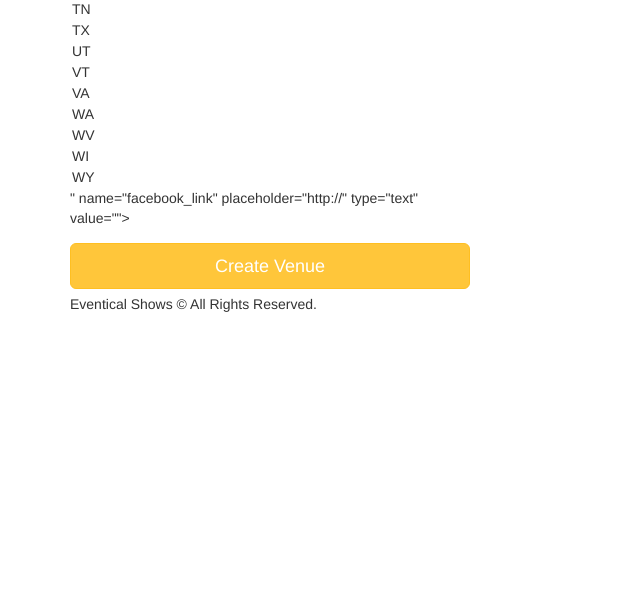
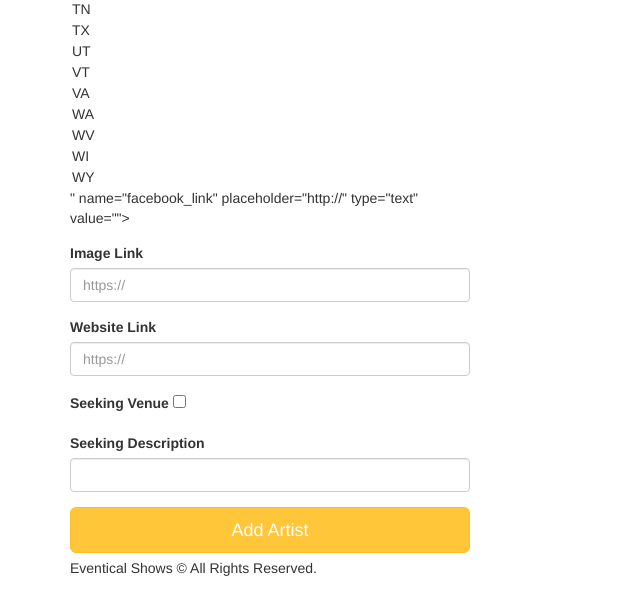
Before and after one commit to candy02058912/Eventical-Shows, a Flask app: page /artists/create in a window 1280 px wide. Shown: the part 1813-2426 px from the top of the page, without its empty margins (0-640 px from the left). Before the commit the page ends 2125 px from the top, so only its background shows below. Run offline with Flask 2, Linux system fonts and the light colour scheme; some libraries are stand-ins or nearby versions.

Commit message:
impl artist

```diff
--- a/app.py
+++ b/app.py
@@ -125,7 +125,7 @@ def create_venue_submission():
         venue.facebook_link = request.form['facebook_link']
         venue.image_link = request.form['image_link']
         venue.website = request.form['website']
-        venue.seeking_talent = request.form.get('seeking_ talent') is not None
+        venue.seeking_talent = request.form.get('seeking_talent') is not None
         venue.seeking_description = request.form['seeking_description']
         db.session.add(venue)
         db.session.commit()
@@ -168,143 +168,177 @@ def delete_venue(venue_id):
 #  ----------------------------------------------------------------
 @app.route('/artists')
 def artists():
-    # TODO: replace with real data returned from querying the database
-    data = [{
-        "id": 4,
-        "name": "Guns N Petals",
-    }, {
-        "id": 5,
-        "name": "Matt Quevedo",
-    }, {
-        "id": 6,
-        "name": "The Wild Sax Band",
-    }]
+    data = Artist.query.all()
     return render_template('pages/artists.html', artists=data)
 
 
 @app.route('/artists/search', methods=['POST'])
 def search_artists():
-    # TODO: implement search on artists with partial string search. Ensure it is case-insensitive.
-    # seach for "A" should return "Guns N Petals", "Matt Quevado", and "The Wild Sax Band".
-    # search for "band" should return "The Wild Sax Band".
-    response = {
-        "count": 1,
-        "data": [{
-            "id": 4,
-            "name": "Guns N Petals",
-            "num_upcoming_shows": 0,
-        }]
-    }
+    search_term = request.form.get('search_term')
+    if search_term:
+        results = Artist.query.filter(
+            Artist.name.ilike('%{}%'.format(search_term))).all()
+        data = [result.serialize() for result in results]
+        response = {
+            'count': len(results),
+            'data': data
+        }
+    else:
+        response = {
+            'count': 0,
+            'data': []
+        }
     return render_template('pages/search_artists.html', results=response, search_term=request.form.get('search_term', ''))
 
 
 @app.route('/artists/<int:artist_id>')
 def show_artist(artist_id):
-    # shows the venue page with the given venue_id
-    # TODO: replace with real venue data from the venues table, using venue_id
-    data1 = {
-        "id": 4,
-        "name": "Guns N Petals",
-        "genres": ["Rock n Roll"],
-        "city": "San Francisco",
-        "state": "CA",
-        "phone": "326-123-5000",
-        "website": "https://www.gunsnpetalsband.com",
-        "facebook_link": "https://www.facebook.com/GunsNPetals",
-        "seeking_venue": True,
-        "seeking_description": "Looking for shows to perform at in the San Francisco Bay Area!",
-        "image_link": "https://images.unsplash.com/photo-1549213783-8284d0336c4f?ixlib=rb-1.2.1&ixid=eyJhcHBfaWQiOjEyMDd9&auto=format&fit=crop&w=300&q=80",
-        "past_shows": [{
-            "venue_id": 1,
-            "venue_name": "The Musical Hop",
-            "venue_image_link": "https://images.unsplash.com/photo-1543900694-133f37abaaa5?ixlib=rb-1.2.1&ixid=eyJhcHBfaWQiOjEyMDd9&auto=format&fit=crop&w=400&q=60",
-            "start_time": "2019-05-21T21:30:00.000Z"
-        }],
-        "upcoming_shows": [],
-        "past_shows_count": 1,
-        "upcoming_shows_count": 0,
-    }
-    data2 = {
-        "id": 5,
-        "name": "Matt Quevedo",
-        "genres": ["Jazz"],
-        "city": "New York",
-        "state": "NY",
-        "phone": "300-400-5000",
-        "facebook_link": "https://www.facebook.com/mattquevedo923251523",
-        "seeking_venue": False,
-        "image_link": "https://images.unsplash.com/photo-1495223153807-b916f75de8c5?ixlib=rb-1.2.1&ixid=eyJhcHBfaWQiOjEyMDd9&auto=format&fit=crop&w=334&q=80",
-        "past_shows": [{
-            "venue_id": 3,
-            "venue_name": "Park Square Live Music & Coffee",
-            "venue_image_link": "https://images.unsplash.com/photo-1485686531765-ba63b07845a7?ixlib=rb-1.2.1&ixid=eyJhcHBfaWQiOjEyMDd9&auto=format&fit=crop&w=747&q=80",
-            "start_time": "2019-06-15T23:00:00.000Z"
-        }],
-        "upcoming_shows": [],
-        "past_shows_count": 1,
-        "upcoming_shows_count": 0,
-    }
-    data3 = {
-        "id": 6,
-        "name": "The Wild Sax Band",
-        "genres": ["Jazz", "Classical"],
-        "city": "San Francisco",
-        "state": "CA",
-        "phone": "432-325-5432",
-        "seeking_venue": False,
-        "image_link": "https://images.unsplash.com/photo-1558369981-f9ca78462e61?ixlib=rb-1.2.1&ixid=eyJhcHBfaWQiOjEyMDd9&auto=format&fit=crop&w=794&q=80",
-        "past_shows": [],
-        "upcoming_shows": [{
-            "venue_id": 3,
-            "venue_name": "Park Square Live Music & Coffee",
-            "venue_image_link": "https://images.unsplash.com/photo-1485686531765-ba63b07845a7?ixlib=rb-1.2.1&ixid=eyJhcHBfaWQiOjEyMDd9&auto=format&fit=crop&w=747&q=80",
-            "start_time": "2035-04-01T20:00:00.000Z"
-        }, {
-            "venue_id": 3,
-            "venue_name": "Park Square Live Music & Coffee",
-            "venue_image_link": "https://images.unsplash.com/photo-1485686531765-ba63b07845a7?ixlib=rb-1.2.1&ixid=eyJhcHBfaWQiOjEyMDd9&auto=format&fit=crop&w=747&q=80",
-            "start_time": "2035-04-08T20:00:00.000Z"
-        }, {
-            "venue_id": 3,
-            "venue_name": "Park Square Live Music & Coffee",
-            "venue_image_link": "https://images.unsplash.com/photo-1485686531765-ba63b07845a7?ixlib=rb-1.2.1&ixid=eyJhcHBfaWQiOjEyMDd9&auto=format&fit=crop&w=747&q=80",
-            "start_time": "2035-04-15T20:00:00.000Z"
-        }],
-        "past_shows_count": 0,
-        "upcoming_shows_count": 3,
-    }
-    data = list(filter(lambda d: d['id'] ==
-                       artist_id, [data1, data2, data3]))[0]
+    # # shows the venue page with the given venue_id
+    # # TODO: replace with real venue data from the venues table, using venue_id
+    # data1 = {
+    #     "id": 4,
+    #     "name": "Guns N Petals",
+    #     "genres": ["Rock n Roll"],
+    #     "city": "San Francisco",
+    #     "state": "CA",
+    #     "phone": "326-123-5000",
+    #     "website": "https://www.gunsnpetalsband.com",
+    #     "facebook_link": "https://www.facebook.com/GunsNPetals",
+    #     "seeking_venue": True,
+    #     "seeking_description": "Looking for shows to perform at in the San Francisco Bay Area!",
+    #     "image_link": "https://images.unsplash.com/photo-1549213783-8284d0336c4f?ixlib=rb-1.2.1&ixid=eyJhcHBfaWQiOjEyMDd9&auto=format&fit=crop&w=300&q=80",
+    #     "past_shows": [{
+    #         "venue_id": 1,
+    #         "venue_name": "The Musical Hop",
+    #         "venue_image_link": "https://images.unsplash.com/photo-1543900694-133f37abaaa5?ixlib=rb-1.2.1&ixid=eyJhcHBfaWQiOjEyMDd9&auto=format&fit=crop&w=400&q=60",
+    #         "start_time": "2019-05-21T21:30:00.000Z"
+    #     }],
+    #     "upcoming_shows": [],
+    #     "past_shows_count": 1,
+    #     "upcoming_shows_count": 0,
+    # }
+    # data2 = {
+    #     "id": 5,
+    #     "name": "Matt Quevedo",
+    #     "genres": ["Jazz"],
+    #     "city": "New York",
+    #     "state": "NY",
+    #     "phone": "300-400-5000",
+    #     "facebook_link": "https://www.facebook.com/mattquevedo923251523",
+    #     "seeking_venue": False,
+    #     "image_link": "https://images.unsplash.com/photo-1495223153807-b916f75de8c5?ixlib=rb-1.2.1&ixid=eyJhcHBfaWQiOjEyMDd9&auto=format&fit=crop&w=334&q=80",
+    #     "past_shows": [{
+    #         "venue_id": 3,
+    #         "venue_name": "Park Square Live Music & Coffee",
+    #         "venue_image_link": "https://images.unsplash.com/photo-1485686531765-ba63b07845a7?ixlib=rb-1.2.1&ixid=eyJhcHBfaWQiOjEyMDd9&auto=format&fit=crop&w=747&q=80",
+    #         "start_time": "2019-06-15T23:00:00.000Z"
+    #     }],
+    #     "upcoming_shows": [],
+    #     "past_shows_count": 1,
+    #     "upcoming_shows_count": 0,
+    # }
+    # data3 = {
+    #     "id": 6,
+    #     "name": "The Wild Sax Band",
+    #     "genres": ["Jazz", "Classical"],
+    #     "city": "San Francisco",
+    #     "state": "CA",
+    #     "phone": "432-325-5432",
+    #     "seeking_venue": False,
+    #     "image_link": "https://images.unsplash.com/photo-1558369981-f9ca78462e61?ixlib=rb-1.2.1&ixid=eyJhcHBfaWQiOjEyMDd9&auto=format&fit=crop&w=794&q=80",
+    #     "past_shows": [],
+    #     "upcoming_shows": [{
+    #         "venue_id": 3,
+    #         "venue_name": "Park Square Live Music & Coffee",
+    #         "venue_image_link": "https://images.unsplash.com/photo-1485686531765-ba63b07845a7?ixlib=rb-1.2.1&ixid=eyJhcHBfaWQiOjEyMDd9&auto=format&fit=crop&w=747&q=80",
+    #         "start_time": "2035-04-01T20:00:00.000Z"
+    #     }, {
+    #         "venue_id": 3,
+    #         "venue_name": "Park Square Live Music & Coffee",
+    #         "venue_image_link": "https://images.unsplash.com/photo-1485686531765-ba63b07845a7?ixlib=rb-1.2.1&ixid=eyJhcHBfaWQiOjEyMDd9&auto=format&fit=crop&w=747&q=80",
+    #         "start_time": "2035-04-08T20:00:00.000Z"
+    #     }, {
+    #         "venue_id": 3,
+    #         "venue_name": "Park Square Live Music & Coffee",
+    #         "venue_image_link": "https://images.unsplash.com/photo-1485686531765-ba63b07845a7?ixlib=rb-1.2.1&ixid=eyJhcHBfaWQiOjEyMDd9&auto=format&fit=crop&w=747&q=80",
+    #         "start_time": "2035-04-15T20:00:00.000Z"
+    #     }],
+    #     "past_shows_count": 0,
+    #     "upcoming_shows_count": 3,
+    # }
+    # data = list(filter(lambda d: d['id'] ==
+    #                    artist_id, [data1, data2, data3]))[0]
+    artist = Artist.query.get(artist_id)
+    data = artist.serialize()
     return render_template('pages/show_artist.html', artist=data)
+
+@app.route('/artists/<artist_id>', methods=['DELETE'])
+def delete_artist(artist_id):
+    error = False
+    try:
+        artist = Artist.query.get(artist_id)
+        db.session.delete(artist)
+        db.session.commit()
+    except:
+        error = True
+        db.session.rollback()
+    finally:
+        db.session.close()
+        if error:
+            flash('An error occurred. Artist ' +
+                  artist.name + ' could not be deleted.')
+        else:
+            flash('Artist ' + artist.name +
+                  ' was successfully deleted!')
+        return render_template('pages/home.html')
 
 #  Update
 #  ----------------------------------------------------------------
 @app.route('/artists/<int:artist_id>/edit', methods=['GET'])
 def edit_artist(artist_id):
     form = ArtistForm()
-    artist = {
-        "id": 4,
-        "name": "Guns N Petals",
-        "genres": ["Rock n Roll"],
-        "city": "San Francisco",
-        "state": "CA",
-        "phone": "326-123-5000",
-        "website": "https://www.gunsnpetalsband.com",
-        "facebook_link": "https://www.facebook.com/GunsNPetals",
-        "seeking_venue": True,
-        "seeking_description": "Looking for shows to perform at in the San Francisco Bay Area!",
-        "image_link": "https://images.unsplash.com/photo-1549213783-8284d0336c4f?ixlib=rb-1.2.1&ixid=eyJhcHBfaWQiOjEyMDd9&auto=format&fit=crop&w=300&q=80"
-    }
-    # TODO: populate form with fields from artist with ID <artist_id>
+    artist = Artist.query.get(artist_id)
+    form.name.data = artist.name
+    form.city.data = artist.city
+    form.state.data = artist.state
+    form.phone.data = artist.phone
+    form.genres.data = artist.genres
+    form.facebook_link.data = artist.facebook_link
+    form.website.data = artist.website
+    form.seeking_venue.data = artist.seeking_venue
+    form.seeking_description.data = artist.seeking_description
     return render_template('forms/edit_artist.html', form=form, artist=artist)
 
 
 @app.route('/artists/<int:artist_id>/edit', methods=['POST'])
 def edit_artist_submission(artist_id):
-    # TODO: take values from the form submitted, and update existing
-    # artist record with ID <artist_id> using the new attributes
-
-    return redirect(url_for('show_artist', artist_id=artist_id))
+    error = False
+    try:
+        artist = Artist()
+        artist.name = request.form['name']
+        artist.city = request.form['city']
+        artist.state = request.form['state']
+        artist.phone = request.form['phone']
+        artist.genres = ','.join(request.form.getlist('genres'))
+        artist.facebook_link = request.form['facebook_link']
+        artist.image_link = request.form['image_link']
+        artist.seeking_venue = request.form.get('seeking_venue') is not None
+        artist.seeking_description = request.form['seeking_description']
+        db.session.add(artist)
+        db.session.commit()
+    except:
+        error = True
+        db.session.rollback()
+        print(sys.exc_info())
+    finally:
+        db.session.close()
+        if error:
+            flash('An error occurred. Artist ' +
+                  request.form['name'] + ' could not be edited.')
+        else:
+            flash('Artist ' + request.form['name'] +
+                  ' was successfully edited!')
+            return redirect(url_for('show_artist', artist_id=artist_id))
 
 
 @app.route('/venues/<int:venue_id>/edit', methods=['GET'])
@@ -338,6 +372,8 @@ def edit_venue_submission(venue_id):
         venue.genres = ','.join(request.form.getlist('genres'))
         venue.facebook_link = request.form['facebook_link']
         venue.image_link = request.form['image_link']
+        venue.seeking_talent = request.form.get('seeking_talent') is not None
+        venue.seeking_description = request.form['seeking_description']
         db.session.add(venue)
         db.session.commit()
     except:
@@ -366,15 +402,34 @@ def create_artist_form():
 
 @app.route('/artists/create', methods=['POST'])
 def create_artist_submission():
-    # called upon submitting the new artist listing form
-    # TODO: insert form data as a new Venue record in the db, instead
-    # TODO: modify data to be the data object returned from db insertion
-
-    # on successful db insert, flash success
-    flash('Artist ' + request.form['name'] + ' was successfully listed!')
-    # TODO: on unsuccessful db insert, flash an error instead.
-    # e.g., flash('An error occurred. Artist ' + data.name + ' could not be listed.')
-    return render_template('pages/home.html')
+    error = False
+    try:
+        artist = Artist()
+        artist.name = request.form['name']
+        artist.city = request.form['city']
+        artist.state = request.form['state']
+        artist.phone = request.form['phone']
+        artist.genres = ','.join(request.form.getlist('genres'))
+        artist.facebook_link = request.form['facebook_link']
+        artist.website = request.form['website']
+        artist.image_link = request.form['image_link']
+        artist.seeking_venue = request.form.get('seeking_venue') is not None
+        artist.seeking_description = request.form['seeking_description']
+        db.session.add(artist)
+        db.session.commit()
+    except:
+        error = True
+        db.session.rollback()
+        print(sys.exc_info())
+    finally:
+        db.session.close()
+        if error:
+            flash('An error occurred. Artist ' +
+                  request.form['name'] + ' could not be listed.')
+        else:
+            flash('Artist ' + request.form['name'] +
+                  ' was successfully listed!')
+        return render_template('pages/home.html')
 
 
 #  Shows
--- a/forms.py
+++ b/forms.py
@@ -223,8 +223,14 @@ class ArtistForm(FlaskForm):
         ]
     )
     facebook_link = StringField(
-        # TODO implement enum restriction
         'facebook_link', validators=[URL()]
     )
+    website = StringField(
+        'website', validators=[URL()]
+    )
+    seeking_description = StringField(
+        'seeking_description'
+    )
+    seeking_venue = BooleanField('seeking_venue')
 
 # TODO IMPLEMENT NEW ARTIST FORM AND NEW SHOW FORM
--- a/templates/forms/new_artist.html
+++ b/templates/forms/new_artist.html
@@ -1,6 +1,5 @@
-{% extends 'layouts/main.html' %}
-{% block title %}New Artist{% endblock %}
-{% block content %}
+{% extends 'layouts/main.html' %} {% block title %}New Artist{% endblock %} {%
+block content %}
 <div class="form-wrapper">
   <form method="post" class="form">
     <h3 class="form-heading">List a new artist</h3>
@@ -12,27 +11,54 @@
       <label>City & State</label>
       <div class="form-inline">
         <div class="form-group">
-              {{ form.city(class_ = 'form-control', placeholder='City', autofocus = true) }}
+          {{ form.city(class_ = 'form-control', placeholder='City', autofocus =
+          true) }}
         </div>
         <div class="form-group">
-              {{ form.state(class_ = 'form-control', placeholder='State', autofocus = true) }}
+          {{ form.state(class_ = 'form-control', placeholder='State', autofocus
+          = true) }}
         </div>
       </div>
     </div>
     <div class="form-group">
       <label for="phone">Phone</label>
-          {{ form.phone(class_ = 'form-control', placeholder='xxx-xxx-xxxx', autofocus = true) }}
+      {{ form.phone(class_ = 'form-control', placeholder='xxx-xxx-xxxx',
+      autofocus = true) }}
     </div>
     <div class="form-group">
       <label for="genres">Genres</label>
       <small>Ctrl+Click to select multiple</small>
-        {{ form.genres(class_ = 'form-control', placeholder='Genres, separated by commas', id=form.state, autofocus = true) }}
+      {{ form.genres(class_ = 'form-control', placeholder='Genres, separated by
+      commas', id=form.state, autofocus = true) }}
     </div>
     <div class="form-group">
       <label for="genres">Facebook Link</label>
-          {{ form.facebook_link(class_ = 'form-control', placeholder='http://', id=form.state, autofocus = true) }}
+      {{ form.facebook_link(class_ = 'form-control', placeholder='http://',
+      id=form.state, autofocus = true) }}
     </div>
-      <input type="submit" value="Create Venue" class="btn btn-primary btn-lg btn-block">
+    <div class="form-group">
+      <label for="image_link">Image Link</label>
+      {{ form.image_link(class_ = 'form-control', placeholder='https://',
+      autofocus = true) }}
+    </div>
+    <div class="form-group">
+      <label for="website">Website Link</label>
+      {{ form.website(class_ = 'form-control', placeholder='https://', autofocus
+      = true) }}
+    </div>
+    <div class="form-group">
+      <label for="seeking_venue">Seeking Venue</label>
+      {{ form.seeking_venue(autofocus = true, value='') }}
+    </div>
+    <div class="form-group">
+      <label for="seeking_description">Seeking Description</label>
+      {{ form.seeking_description(class_ = 'form-control', autofocus = true) }}
+    </div>
+    <input
+      type="submit"
+      value="Add Artist"
+      class="btn btn-primary btn-lg btn-block"
+    />
   </form>
 </div>
 {% endblock %}
```
Also changed, not shown: migrations/versions/ec7588feac35_.py (added, +32 -0 lines), models.py (+19 -1 lines), templates/forms/edit_artist.html (+18 -0 lines), templates/pages/show_artist.html (+17 -1 lines). Lines whose indentation alone changed are shown as unchanged.
